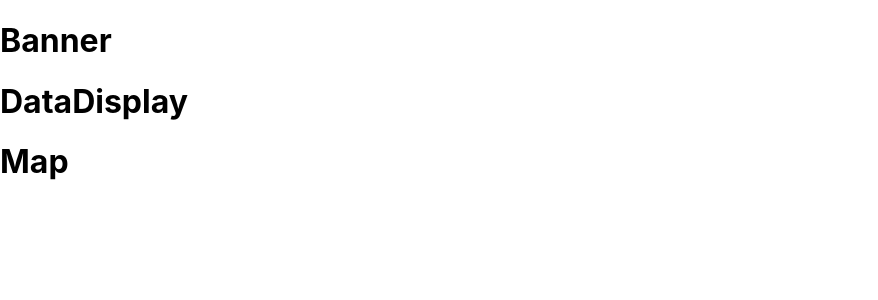
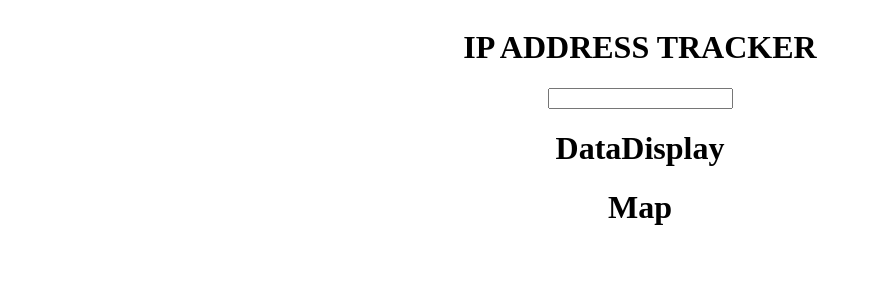
Before and after one commit to timbosTours/Frontend-Mentor-ip-address, a React (Create React App) app in the folder my-app/: page / in a window 1280 px wide. Shown: the top 300 px of the page, without its empty margins (0-878 px from the left). Built offline with nearby package versions, Linux system fonts and the light colour scheme.

Commit message:
basic prep

```diff
--- a/my-app/src/App.css
+++ b/my-app/src/App.css
@@ -1,38 +1,5 @@
-.App {
-  text-align: center;
+body{
+    display: flex;
+    justify-content: center;
+    text-align: center;
 }
-
-.App-logo {
-  height: 40vmin;
-  pointer-events: none;
-}
-
-@media (prefers-reduced-motion: no-preference) {
-  .App-logo {
-    animation: App-logo-spin infinite 20s linear;
-  }
-}
-
-.App-header {
-  background-color: #282c34;
-  min-height: 100vh;
-  display: flex;
-  flex-direction: column;
-  align-items: center;
-  justify-content: center;
-  font-size: calc(10px + 2vmin);
-  color: white;
-}
-
-.App-link {
-  color: #61dafb;
-}
-
-@keyframes App-logo-spin {
-  from {
-    transform: rotate(0deg);
-  }
-  to {
-    transform: rotate(360deg);
-  }
-}
--- a/my-app/src/components/Banner.js
+++ b/my-app/src/components/Banner.js
@@ -1,8 +1,10 @@
 import React from 'react'
 
 function Banner() {
-  return (
-    <h1>Banner</h1>
+  return (<>
+      <h1>IP ADDRESS TRACKER</h1>
+      <input type="text" />
+  </>
   )
 }
 
--- a/my-app/src/index.css
+++ /dev/null
@@ -1,13 +0,0 @@
-body {
-  margin: 0;
-  font-family: -apple-system, BlinkMacSystemFont, 'Segoe UI', 'Roboto', 'Oxygen',
-    'Ubuntu', 'Cantarell', 'Fira Sans', 'Droid Sans', 'Helvetica Neue',
-    sans-serif;
-  -webkit-font-smoothing: antialiased;
-  -moz-osx-font-smoothing: grayscale;
-}
-
-code {
-  font-family: source-code-pro, Menlo, Monaco, Consolas, 'Courier New',
-    monospace;
-}
--- a/my-app/src/index.js
+++ b/my-app/src/index.js
@@ -1,6 +1,5 @@
 import React from 'react';
 import ReactDOM from 'react-dom/client';
-import './index.css';
 import App from './App';
 import reportWebVitals from './reportWebVitals';
 
```
